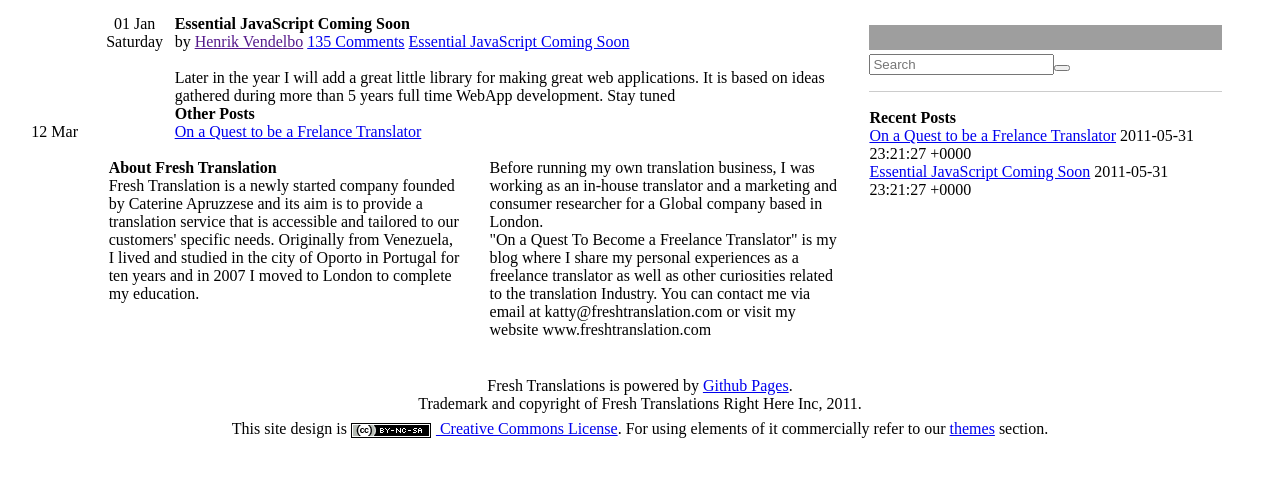
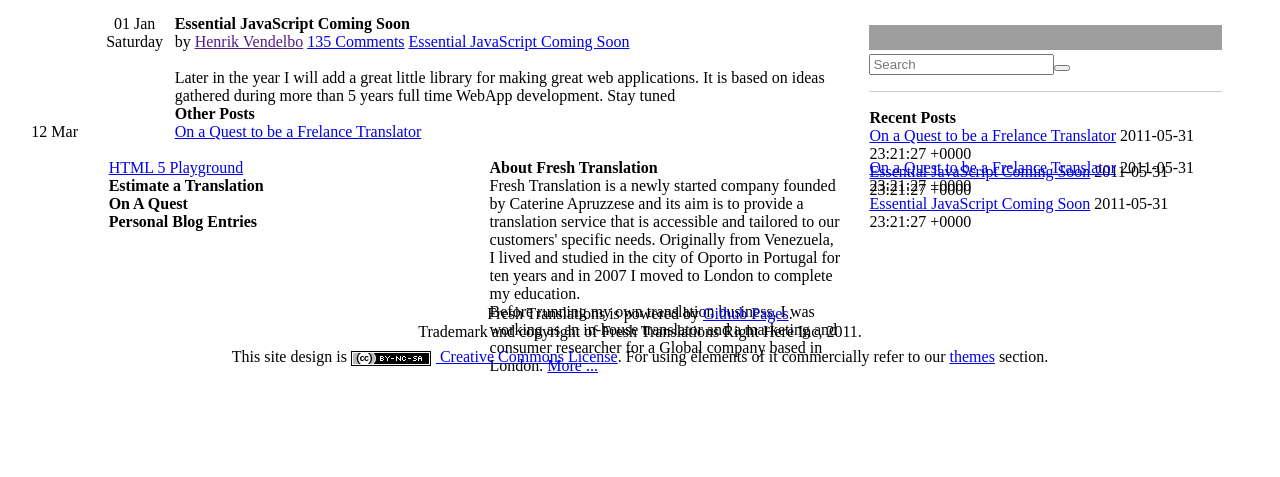
Before and after one commit to freshtranslation/YachtsSite, a Jekyll site: the page built from _posts/2011-01-01-essential-javascript-coming-soon.textile, in a window 1280 px wide, cut to the strip 0-477 px from the top of the page. Built offline with Jekyll 4.4.1, drawn with Linux system fonts in a browser that asks for light colours; Markdown is read by kramdown in place of the engine named in the settings; grey boxes are pictures that could not be loaded.

Commit message:
Updated footer with about etc

```diff
--- a/_layouts/blog.html
+++ b/_layouts/blog.html
@@ -18,13 +18,6 @@
 		<div class="left-third">
 			<div class="restricted-width">
 				<section>
-										<h2>About Fresh Translation</h2>
-										<p>
-										Fresh Translation is a newly started company founded by Caterine Apruzzese and its aim is to provide a translation service that is accessible and tailored to our customers' specific needs. Originally from Venezuela, I lived and studied in the city of Oporto in Portugal for ten years and in 2007 I moved to London to complete my education.
-					</p>
-					<p><br><br><br> </p>
-
-					<!--
 					<ul class="breadcrumb">
 					    <li class="home"><a href="/">HTML 5 Playground</a></li>
 						{% if page.folder %}
@@ -36,28 +29,34 @@
 					<h2>Estimate a Translation</h2>
 					<h2>On A Quest</h2>
 					<h2>Personal Blog Entries</h2>
-					-->
+					<p><br><br><br> </p>
 			</div>
 		</div>
 
 		<div class="middle-third">
 			<div class="restricted-width">
 				<section>
+					<h2>About Fresh Translation</h2>
 					<p>
-					Before running my own translation business, I was working as an in-house translator and a marketing and consumer researcher for a Global company based in London.
+					Fresh Translation is a newly started company founded by Caterine Apruzzese and its aim is to provide a translation service that is accessible and tailored to our customers' specific needs. Originally from Venezuela, I lived and studied in the city of Oporto in Portugal for ten years and in 2007 I moved to London to complete my education.
+</p><p>
+Before running my own translation business, I was working as an in-house translator and a marketing and consumer researcher for a Global company based in London.
 
-
-					</p>
-					<p>"On a Quest To Become a Freelance Translator" is my blog where I share my personal experiences as a freelance translator as well as other curiosities related to the translation Industry.
-
-					You can contact me via email at katty@freshtranslation.com or visit my website www.freshtranslation.com
-	</p>	</section>
+					<a href="/more/">More ...</a>
+</p>
+				</section>
 			</div>
 		</div>
 
 		<div class="right-third">
 			<div class="restricted-width">
 				<section>
+{% for post in site.posts %}
+<p>
+  <a href="{{ post.url }}">{{ post.title }}</a>
+  <time>{{ site.time }}</time>
+</p>
+{% endfor %}
 				</section>
 			</div>
 		</div>
```
